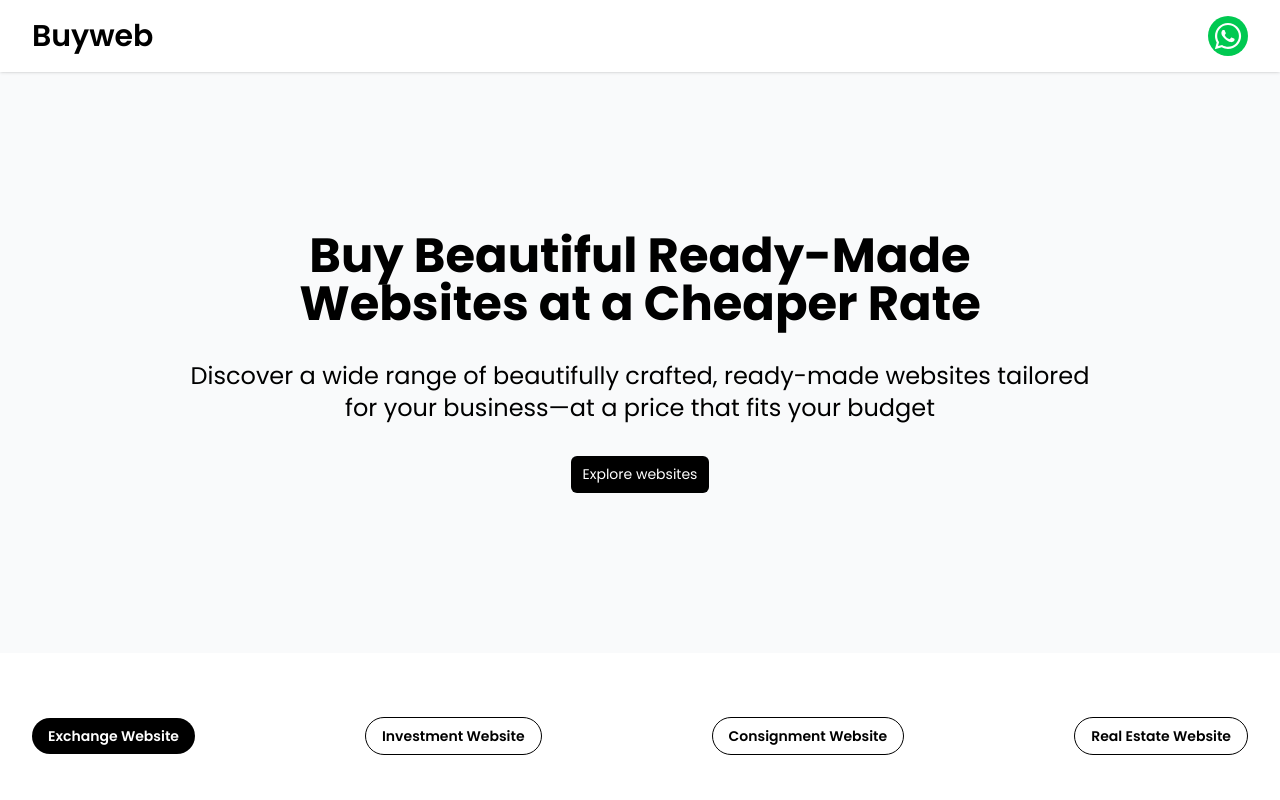
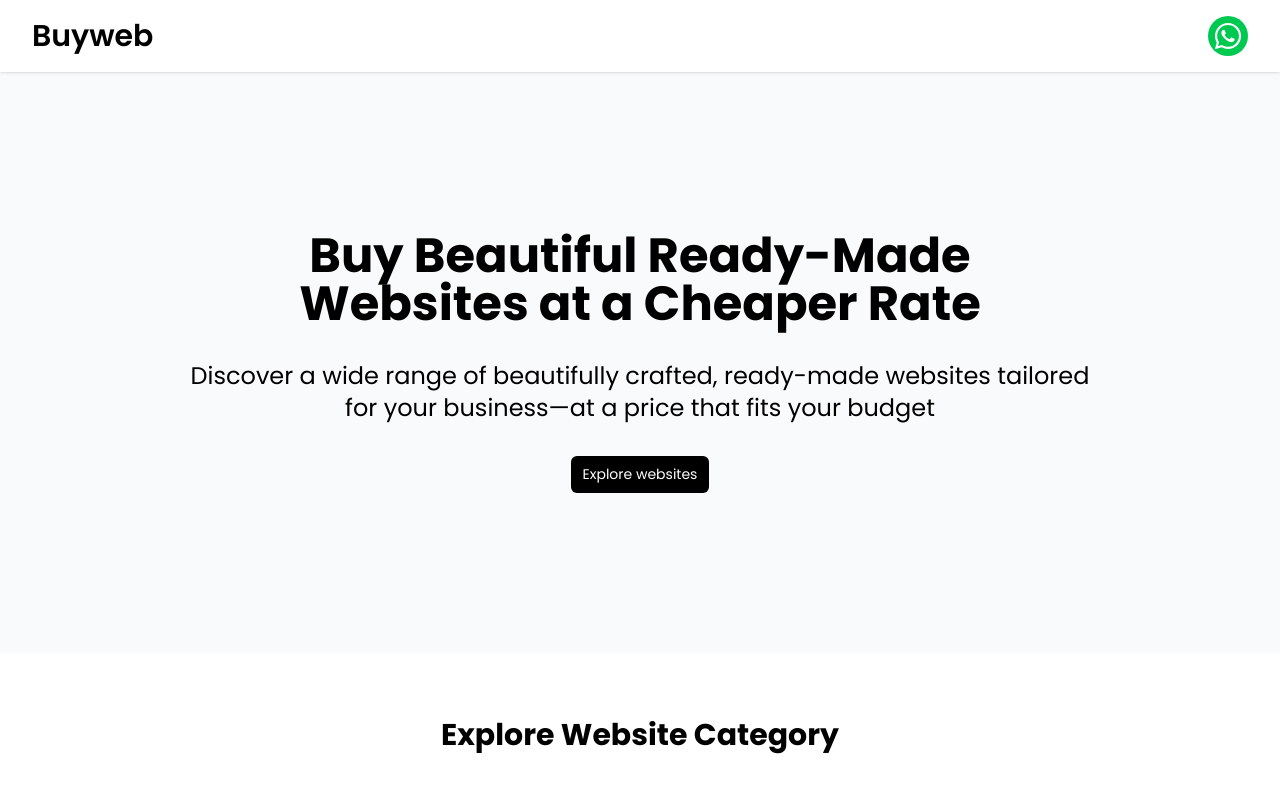
Before and after one commit to buywebteam/buyweb, a React (Vite) app: page / in a window 1280 px wide. Shown: the top 800 px of the page. Built offline with nearby package versions, Linux system fonts and the light colour scheme.

Commit message:
Refactor category list in SearchBar component; update header for better clarity

```diff
--- a/src/components/Searchbar.tsx
+++ b/src/components/Searchbar.tsx
@@ -5,9 +5,10 @@
 
 const categories = [
   "Exchange Website",
+  //"Grant Website",
   "Investment Website",
   "Consignment Website",
-  "Real Estate Website",
+  // "Real Estate Website",
 ];
 
 const SearchBar = () => {
@@ -50,6 +51,11 @@
   return (
     <div id="websites" className="scroll-mt-20">
       <div className="max-w-7xl mx-auto px-4 sm:px-6 lg:px-8 py-16">
+        <div>
+          <h1 className="text-center font-bold text-3xl mb-14">
+            Explore Website Category
+          </h1>
+        </div>
         <div className="flex justify-between items-center flex-wrap gap-3">
           {categories.map((category) => (
             <button
```
